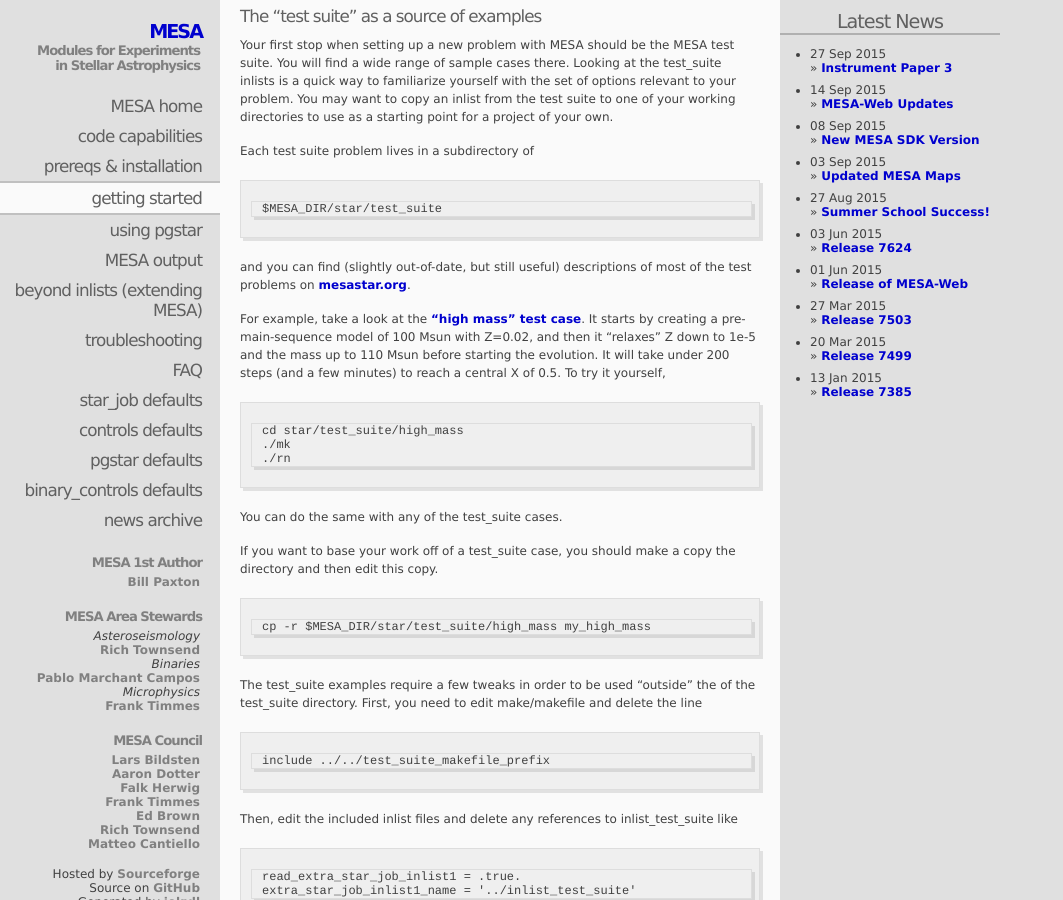
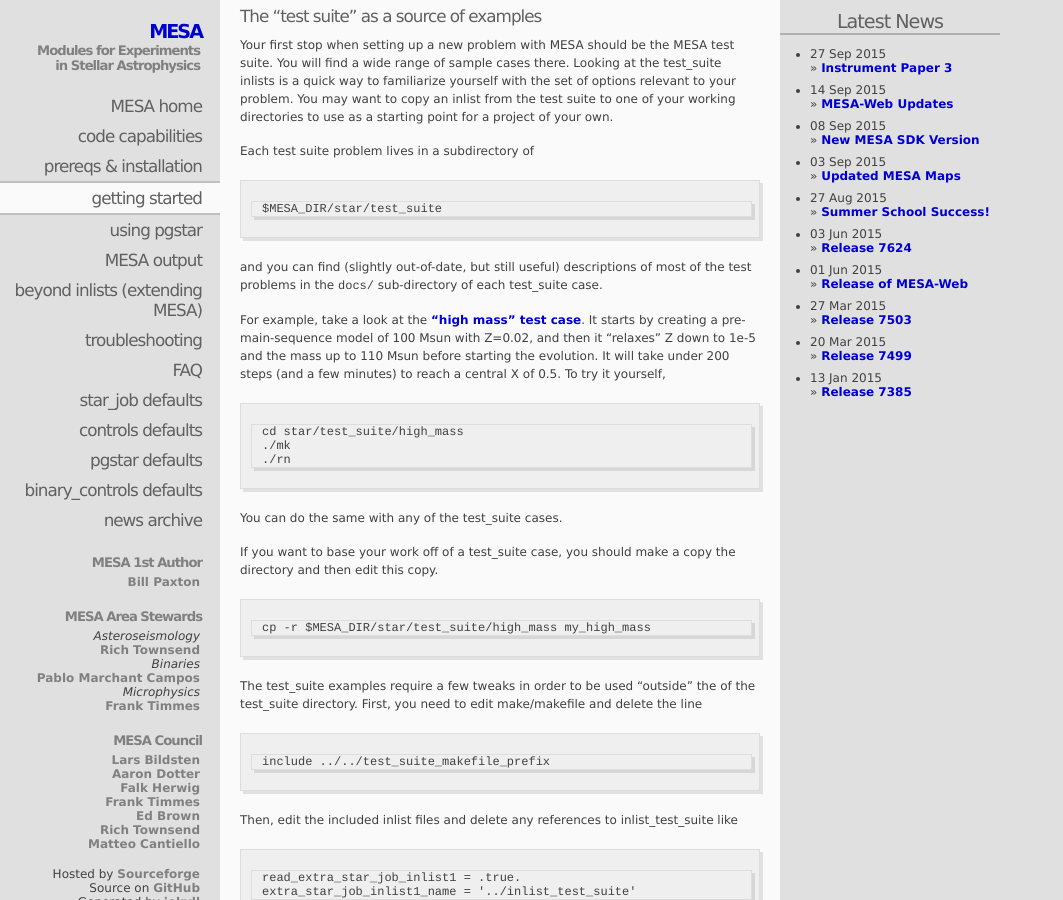
Before and after one commit to MESAHub/mesa-website, a Jekyll site: the page built from 03-starting.markdown, in a window 1280 px wide and 900 px high, scrolled down 8020 px. Shown: the whole window, without its empty margins (0-1063 px from the left). Built offline with Jekyll 4.4.1, drawn with Linux system fonts in a browser that asks for light colours; Markdown is read by kramdown in place of the engine named in the settings.

Commit message:
Remove mention of mesastar.org docs

```diff
--- a/03-starting.markdown
+++ b/03-starting.markdown
@@ -424,9 +424,9 @@
     $MESA_DIR/star/test_suite
 
 and you can find (slightly out-of-date, but still useful) descriptions
-of most of the test problems on [mesastar.org][test_suite].
+of most of the test problems in the `docs/` sub-directory of each
+test_suite case.
 
-[test_suite]:http://mesastar.org/documentation/tutorials
 [high_mass]:http://mesastar.org/documentation/tutorials/massive-star-test-cases/high_mass/view
 
 For example, take a look at the ["high mass" test case][high_mass].
```
